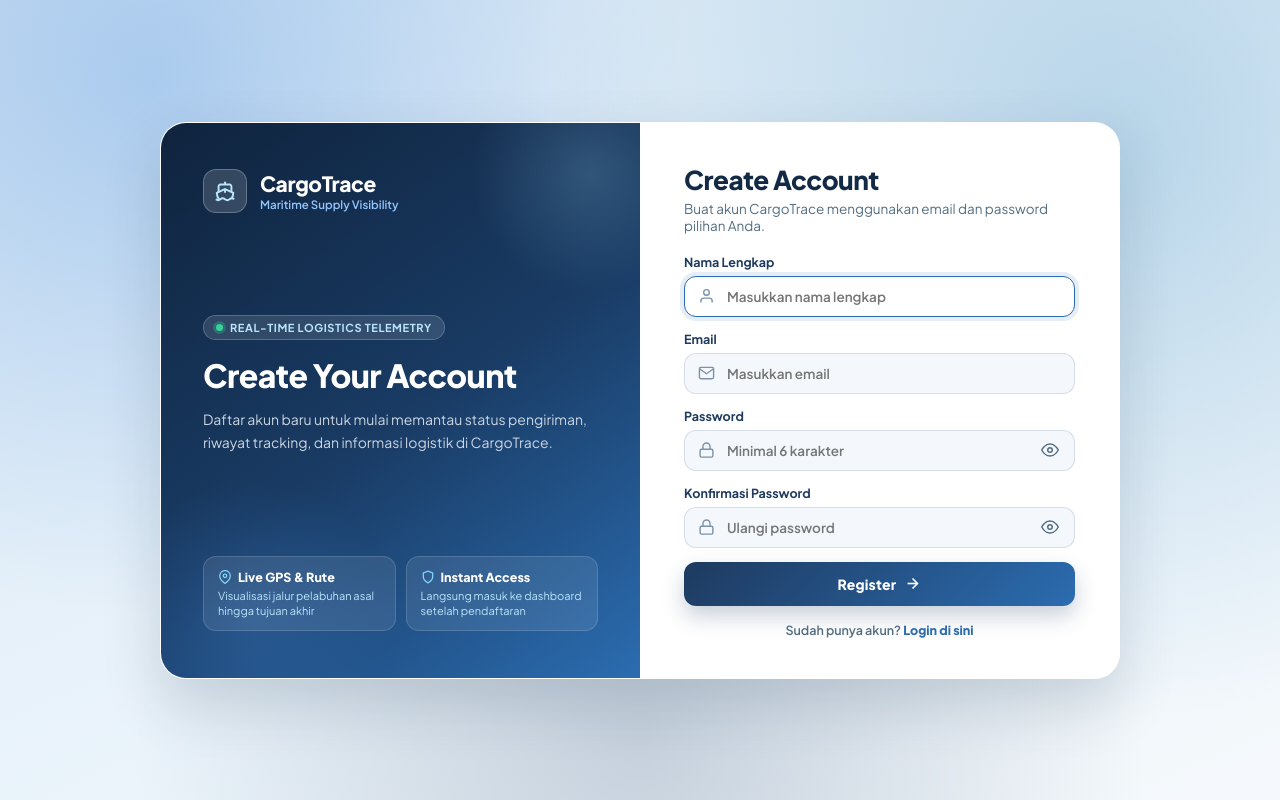
After one commit to mahzalenasarita870-bit/CargoTrace_Laravel, a Laravel app: page /register in a window 1280 px wide. The commit adds this page. Run offline with Laravel 12, Linux system fonts and the light colour scheme.

Commit message:
Add register view and link on login page

```diff
--- a/app/Http/Controllers/AuthController.php
+++ b/app/Http/Controllers/AuthController.php
@@ -2,8 +2,11 @@
 
 namespace App\Http\Controllers;
 
+use App\Models\User;
 use Illuminate\Http\Request;
 use Illuminate\Support\Facades\Auth;
+use Illuminate\Support\Facades\Hash;
+use Illuminate\Validation\Rules\Password;
 
 class AuthController extends Controller
 {
@@ -30,6 +33,32 @@ class AuthController extends Controller
         ])->onlyInput('email');
     }
 
+    public function showRegister()
+    {
+        return view('auth.register');
+    }
+
+    public function register(Request $request)
+    {
+        $validated = $request->validate([
+            'name' => ['required', 'string', 'max:255'],
+            'email' => ['required', 'string', 'email', 'max:255', 'unique:users,email'],
+            'password' => ['required', 'confirmed', Password::min(6)],
+        ]);
+
+        $user = User::create([
+            'name' => $validated['name'],
+            'email' => $validated['email'],
+            'password' => Hash::make($validated['password']),
+            'role' => 'customer',
+        ]);
+
+        Auth::login($user);
+        $request->session()->regenerate();
+
+        return redirect()->route('dashboard');
+    }
+
     public function logout(Request $request)
     {
         Auth::logout();
--- /dev/null
+++ b/resources/views/auth/register.blade.php
@@ -0,0 +1,577 @@
+<!DOCTYPE html>
+<html lang="id">
+<head>
+    <meta charset="UTF-8">
+    <meta name="viewport" content="width=device-width, initial-scale=1.0">
+    <title>Register — CargoTrace Maritime Visibility</title>
+
+    <!-- Google Fonts: Plus Jakarta Sans -->
+    <link rel="preconnect" href="https://fonts.googleapis.com">
+    <link rel="preconnect" href="https://fonts.gstatic.com" crossorigin>
+    <link href="https://fonts.googleapis.com/css2?family=Plus+Jakarta+Sans:wght@400;500;600;700;800&display=swap" rel="stylesheet">
+
+    <style>
+        :root {
+            --navy-deep: #132A46;
+            --navy-primary: #1E3A5F;
+            --ocean-blue: #2B6CB0;
+            --cerulean: #4A90E2;
+            --aqua-soft: #7FB3D5;
+            --ice-bg-1: #D4E4F2;
+            --ice-bg-2: #E8F2FA;
+            --ice-bg-3: #F5F9FC;
+            --glass-bg: rgba(255, 255, 255, 0.92);
+            --glass-border: rgba(255, 255, 255, 0.96);
+            --text-dark: #102A43;
+            --text-muted: #526D82;
+            --coral-err: #C53030;
+            --coral-bg: #FEE2E2;
+        }
+
+        * {
+            margin: 0;
+            padding: 0;
+            box-sizing: border-box;
+            font-family: 'Plus Jakarta Sans', -apple-system, BlinkMacSystemFont, sans-serif;
+        }
+
+        html, body {
+            width: 100%;
+            min-height: 100vh;
+        }
+
+        body {
+            background:
+                radial-gradient(circle at 12% 10%, rgba(74, 144, 226, 0.32), transparent 40%),
+                radial-gradient(circle at 88% 18%, rgba(127, 179, 213, 0.45), transparent 44%),
+                radial-gradient(circle at 50% 92%, rgba(30, 58, 95, 0.20), transparent 52%),
+                linear-gradient(155deg, var(--ice-bg-1) 0%, var(--ice-bg-2) 50%, var(--ice-bg-3) 100%);
+            display: flex;
+            align-items: center;
+            justify-content: center;
+            padding: 28px 20px;
+            color: var(--text-dark);
+        }
+
+        .ct-login-wrapper {
+            width: 100%;
+            max-width: 960px;
+            background: var(--glass-bg);
+            border: 1px solid var(--glass-border);
+            border-radius: 26px;
+            box-shadow: 0 24px 60px rgba(19, 42, 70, 0.16);
+            display: flex;
+            flex-direction: row;
+            overflow: hidden;
+        }
+
+        /* ================= LEFT MARITIME HERO PANEL ================= */
+        .ct-left-panel {
+            width: 50%;
+            flex: 0 0 50%;
+            background: linear-gradient(145deg, #0F233D 0%, #193B64 52%, #2B6CB0 100%);
+            color: #ffffff;
+            padding: 46px 42px;
+            display: flex;
+            flex-direction: column;
+            justify-content: space-between;
+            position: relative;
+            overflow: hidden;
+        }
+
+        .ct-left-panel::before {
+            content: '';
+            position: absolute;
+            top: -70px;
+            right: -70px;
+            width: 240px;
+            height: 240px;
+            border-radius: 50%;
+            background: radial-gradient(circle, rgba(127, 179, 213, 0.25) 0%, transparent 70%);
+            pointer-events: none;
+        }
+
+        .ct-left-panel::after {
+            content: '';
+            position: absolute;
+            bottom: -80px;
+            left: -50px;
+            width: 280px;
+            height: 280px;
+            border-radius: 50%;
+            background: radial-gradient(circle, rgba(74, 144, 226, 0.22) 0%, transparent 70%);
+            pointer-events: none;
+        }
+
+        .logo-row {
+            display: flex;
+            align-items: center;
+            gap: 13px;
+            position: relative;
+            z-index: 2;
+        }
+
+        .logo-icon {
+            width: 44px;
+            height: 44px;
+            border-radius: 13px;
+            background: rgba(255, 255, 255, 0.15);
+            border: 1px solid rgba(255, 255, 255, 0.25);
+            display: flex;
+            align-items: center;
+            justify-content: center;
+            color: #BAE6FD;
+            flex-shrink: 0;
+        }
+
+        .logo-title {
+            font-size: 21px;
+            font-weight: 800;
+            letter-spacing: -0.4px;
+            color: #ffffff;
+        }
+
+        .logo-sub {
+            font-size: 11.5px;
+            color: #93C5FD;
+            font-weight: 600;
+        }
+
+        .hero-copy {
+            position: relative;
+            z-index: 2;
+            margin: 32px 0;
+        }
+
+        .hero-pill {
+            display: inline-flex;
+            align-items: center;
+            gap: 7px;
+            background: rgba(255, 255, 255, 0.12);
+            border: 1px solid rgba(255, 255, 255, 0.20);
+            padding: 5px 12px;
+            border-radius: 999px;
+            font-size: 11px;
+            font-weight: 700;
+            letter-spacing: 0.6px;
+            text-transform: uppercase;
+            color: #BAE6FD;
+            margin-bottom: 16px;
+        }
+
+        .pulse-dot {
+            width: 7px;
+            height: 7px;
+            border-radius: 50%;
+            background: #34D399;
+            box-shadow: 0 0 0 3px rgba(52, 211, 153, 0.25);
+        }
+
+        .ct-left-panel h1 {
+            font-size: 32px;
+            font-weight: 800;
+            line-height: 1.2;
+            letter-spacing: -0.6px;
+            margin-bottom: 14px;
+            color: #ffffff;
+        }
+
+        .ct-left-panel p {
+            font-size: 14px;
+            line-height: 1.65;
+            color: #CBD5E1;
+        }
+
+        .feature-grid {
+            display: grid;
+            grid-template-columns: 1fr 1fr;
+            gap: 10px;
+            position: relative;
+            z-index: 2;
+        }
+
+        .feat-item {
+            background: rgba(255, 255, 255, 0.09);
+            border: 1px solid rgba(255, 255, 255, 0.14);
+            border-radius: 13px;
+            padding: 12px 14px;
+        }
+
+        .feat-title {
+            font-size: 12.5px;
+            font-weight: 800;
+            color: #ffffff;
+            margin-bottom: 3px;
+            display: flex;
+            align-items: center;
+            gap: 6px;
+        }
+
+        .feat-desc {
+            font-size: 11px;
+            color: #BAE6FD;
+            line-height: 1.4;
+        }
+
+        /* ================= RIGHT REGISTER FORM PANEL ================= */
+        .ct-right-panel {
+            width: 50%;
+            flex: 0 0 50%;
+            padding: 40px 44px;
+            background: #ffffff;
+            color: var(--text-dark);
+            display: flex;
+            flex-direction: column;
+            justify-content: center;
+        }
+
+        .ct-right-panel h2 {
+            font-size: 26px;
+            font-weight: 800;
+            color: var(--navy-deep);
+            letter-spacing: -0.5px;
+            margin-bottom: 4px;
+        }
+
+        .subtitle {
+            font-size: 13.5px;
+            color: var(--text-muted);
+            margin-bottom: 20px;
+        }
+
+        .error {
+            background: var(--coral-bg);
+            color: var(--coral-err);
+            border: 1px solid rgba(197, 48, 48, 0.22);
+            padding: 11px 14px;
+            border-radius: 12px;
+            font-size: 13px;
+            font-weight: 700;
+            margin-bottom: 16px;
+        }
+
+        .error ul {
+            margin-left: 18px;
+        }
+
+        .form-group {
+            margin-bottom: 14px;
+        }
+
+        label {
+            display: block;
+            font-size: 12.5px;
+            font-weight: 700;
+            color: var(--navy-primary);
+            margin-bottom: 6px;
+        }
+
+        .input-wrap {
+            position: relative;
+        }
+
+        .input-icon {
+            position: absolute;
+            left: 14px;
+            top: 50%;
+            transform: translateY(-50%);
+            width: 17px;
+            height: 17px;
+            stroke: #7B93A8;
+            stroke-width: 2;
+            fill: none;
+            pointer-events: none;
+        }
+
+        .ct-input {
+            width: 100%;
+            padding: 11px 42px;
+            border-radius: 12px;
+            border: 1.5px solid rgba(30, 58, 95, 0.14);
+            background: #F4F8FC;
+            font-size: 13.5px;
+            font-weight: 600;
+            color: var(--text-dark);
+            outline: none;
+            transition: all 0.2s ease;
+        }
+
+        .ct-input:focus {
+            background: #ffffff;
+            border-color: var(--ocean-blue);
+            box-shadow: 0 0 0 4px rgba(43, 108, 176, 0.12);
+        }
+
+        .btn-toggle-pw {
+            position: absolute;
+            right: 12px;
+            top: 50%;
+            transform: translateY(-50%);
+            background: transparent;
+            border: none;
+            color: var(--text-muted);
+            cursor: pointer;
+            padding: 4px;
+            display: flex;
+            align-items: center;
+            justify-content: center;
+        }
+
+        .btn-toggle-pw:hover {
+            color: var(--ocean-blue);
+        }
+
+        .btn-login {
+            width: 100%;
+            padding: 13px 18px;
+            margin-top: 6px;
+            border-radius: 12px;
+            border: none;
+            background: linear-gradient(135deg, var(--navy-primary) 0%, var(--ocean-blue) 100%);
+            color: #ffffff;
+            font-size: 14px;
+            font-weight: 800;
+            letter-spacing: 0.2px;
+            cursor: pointer;
+            display: flex;
+            align-items: center;
+            justify-content: center;
+            gap: 8px;
+            box-shadow: 0 10px 22px rgba(30, 58, 95, 0.24);
+            transition: all 0.2s ease;
+        }
+
+        .btn-login:hover {
+            transform: translateY(-1px);
+            box-shadow: 0 14px 26px rgba(30, 58, 95, 0.30);
+        }
+
+        .auth-switch {
+            margin-top: 16px;
+            text-align: center;
+            font-size: 12.5px;
+            font-weight: 600;
+            color: var(--text-muted);
+        }
+
+        .auth-switch a {
+            color: var(--ocean-blue);
+            font-weight: 800;
+            text-decoration: none;
+        }
+
+        .auth-switch a:hover {
+            text-decoration: underline;
+        }
+
+        @media (max-width: 820px) {
+            .ct-login-wrapper {
+                flex-direction: column;
+                max-width: 460px;
+            }
+            .ct-left-panel {
+                display: none;
+            }
+            .ct-right-panel {
+                width: 100%;
+                flex: 1 1 auto;
+                padding: 36px 28px;
+            }
+        }
+    </style>
+</head>
+<body>
+
+<div class="ct-login-wrapper">
+
+    <!-- Left Maritime Hero Panel -->
+    <div class="ct-left-panel">
+        <div class="logo-row">
+            <div class="logo-icon">
+                <svg width="22" height="22" viewBox="0 0 24 24" fill="none" stroke="currentColor" stroke-width="2.1">
+                    <path d="M2 21c.6.5 1.2 1 2.5 1 2.5 0 2.5-2 5-2 1.3 0 1.9.5 2.5 1 .6.5 1.2 1 2.5 1 2.5 0 2.5-2 5-2 1.3 0 1.9.5 2.5 1"/>
+                    <path d="M19.38 20A11.6 11.6 0 0 0 21 14l-9-4-9 4c0 2.9.94 5.34 2.81 7.76"/>
+                    <path d="M19 13V7a2 2 0 0 0-2-2H7a2 2 0 0 0-2 2v6"/>
+                    <path d="M12 10v4"/>
+                    <path d="M12 2v3"/>
+                </svg>
+            </div>
+            <div>
+                <div class="logo-title">CargoTrace</div>
+                <div class="logo-sub">Maritime Supply Visibility</div>
+            </div>
+        </div>
+
+        <div class="hero-copy">
+            <div class="hero-pill">
+                <span class="pulse-dot"></span>
+                Real-Time Logistics Telemetry
+            </div>
+
+            <h1>Create Your Account</h1>
+
+            <p>
+                Daftar akun baru untuk mulai memantau status pengiriman,
+                riwayat tracking, dan informasi logistik di CargoTrace.
+            </p>
+        </div>
+
+        <div class="feature-grid">
+            <div class="feat-item">
+                <div class="feat-title">
+                    <svg width="14" height="14" viewBox="0 0 24 24" fill="none" stroke="#7DD3FC" stroke-width="2.2">
+                        <path d="M21 10c0 7-9 13-9 13s-9-6-9-13a9 9 0 0 1 18 0z"/><circle cx="12" cy="10" r="3"/>
+                    </svg>
+                    Live GPS &amp; Rute
+                </div>
+                <div class="feat-desc">Visualisasi jalur pelabuhan asal hingga tujuan akhir</div>
+            </div>
+
+            <div class="feat-item">
+                <div class="feat-title">
+                    <svg width="14" height="14" viewBox="0 0 24 24" fill="none" stroke="#7DD3FC" stroke-width="2.2">
+                        <path d="M12 22s8-4 8-10V5l-8-3-8 3v7c0 6 8 10 8 10z"/>
+                    </svg>
+                    Instant Access
+                </div>
+                <div class="feat-desc">Langsung masuk ke dashboard setelah pendaftaran</div>
+            </div>
+        </div>
+    </div>
+
+    <!-- Right Register Form Panel -->
+    <div class="ct-right-panel">
+
+        <h2>Create Account</h2>
+
+        <p class="subtitle">
+            Buat akun CargoTrace menggunakan email dan password pilihan Anda.
+        </p>
+
+        @if ($errors->any())
+            <div class="error">
+                <ul>
+                    @foreach ($errors->all() as $error)
+                        <li>{{ $error }}</li>
+                    @endforeach
+                </ul>
+            </div>
+        @endif
+
+        <form action="{{ route('register.store') }}" method="POST">
+            @csrf
+
+            <div class="form-group">
+                <label for="name">Nama Lengkap</label>
+                <div class="input-wrap">
+                    <svg class="input-icon" viewBox="0 0 24 24">
+                        <path d="M20 21v-2a4 4 0 0 0-4-4H8a4 4 0 0 0-4 4v2"/>
+                        <circle cx="12" cy="7" r="4"/>
+                    </svg>
+                    <input
+                        type="text"
+                        id="name"
+                        name="name"
+                        class="ct-input"
+                        placeholder="Masukkan nama lengkap"
+                        value="{{ old('name') }}"
+                        required
+                        autofocus
+                    >
+                </div>
+            </div>
+
+            <div class="form-group">
+                <label for="email">Email</label>
+                <div class="input-wrap">
+                    <svg class="input-icon" viewBox="0 0 24 24">
+                        <path d="M4 4h16c1.1 0 2 .9 2 2v12c0 1.1-.9 2-2 2H4c-1.1 0-2-.9-2-2V6c0-1.1.9-2 2-2z"/>
+                        <polyline points="22,6 12,13 2,6"/>
+                    </svg>
+                    <input
+                        type="email"
+                        id="email"
+                        name="email"
+                        class="ct-input"
+                        placeholder="Masukkan email"
+                        value="{{ old('email') }}"
+                        required
+                    >
+                </div>
+            </div>
+
+            <div class="form-group">
+                <label for="password">Password</label>
+                <div class="input-wrap">
+                    <svg class="input-icon" viewBox="0 0 24 24">
+                        <rect x="3" y="11" width="18" height="11" rx="2" ry="2"/>
+                        <path d="M7 11V7a5 5 0 0 1 10 0v4"/>
+                    </svg>
+                    <input
+                        type="password"
+                        id="password"
+                        name="password"
+                        class="ct-input"
+                        placeholder="Minimal 6 karakter"
+                        required
+                    >
+                    <button type="button" class="btn-toggle-pw" onclick="togglePassword('password')" title="Tampilkan / Sembunyikan Password">
+                        <svg width="18" height="18" viewBox="0 0 24 24" fill="none" stroke="currentColor" stroke-width="2">
+                            <path d="M1 12s4-8 11-8 11 8 11 8-4 8-11 8-11-8-11-8z"/>
+                            <circle cx="12" cy="12" r="3"/>
+                        </svg>
+                    </button>
+                </div>
+            </div>
+
+            <div class="form-group">
+                <label for="password_confirmation">Konfirmasi Password</label>
+                <div class="input-wrap">
+                    <svg class="input-icon" viewBox="0 0 24 24">
+                        <rect x="3" y="11" width="18" height="11" rx="2" ry="2"/>
+                        <path d="M7 11V7a5 5 0 0 1 10 0v4"/>
+                    </svg>
+                    <input
+                        type="password"
+                        id="password_confirmation"
+                        name="password_confirmation"
+                        class="ct-input"
+                        placeholder="Ulangi password"
+                        required
+                    >
+                    <button type="button" class="btn-toggle-pw" onclick="togglePassword('password_confirmation')" title="Tampilkan / Sembunyikan Konfirmasi Password">
+                        <svg width="18" height="18" viewBox="0 0 24 24" fill="none" stroke="currentColor" stroke-width="2">
+                            <path d="M1 12s4-8 11-8 11 8 11 8-4 8-11 8-11-8-11-8z"/>
+                            <circle cx="12" cy="12" r="3"/>
+                        </svg>
+                    </button>
+                </div>
+            </div>
+
+            <button type="submit" class="btn-login">
+                <span>Register</span>
+                <svg width="17" height="17" viewBox="0 0 24 24" fill="none" stroke="currentColor" stroke-width="2.3">
+                    <line x1="5" y1="12" x2="19" y2="12"/>
+                    <polyline points="12 5 19 12 12 19"/>
+                </svg>
+            </button>
+        </form>
+
+        <div class="auth-switch">
+            Sudah punya akun? <a href="{{ route('login') }}">Login di sini</a>
+        </div>
+
+    </div>
+
+</div>
+
+<script>
+    function togglePassword(inputId) {
+        const passInput = document.getElementById(inputId);
+        if (!passInput) return;
+        passInput.type = passInput.type === 'password' ? 'text' : 'password';
+    }
+</script>
+
+</body>
+</html>
--- a/routes/web.php
+++ b/routes/web.php
@@ -15,8 +15,13 @@ use App\Models\AppNotification;
 
 Route::get('/', fn () => redirect()->route('login'));
 
-Route::get('/login', [AuthController::class, 'showLogin'])->name('login');
-Route::post('/login', [AuthController::class, 'login'])->name('login.process');
+Route::middleware('guest')->group(function () {
+    Route::get('/login', [AuthController::class, 'showLogin'])->name('login');
+    Route::post('/login', [AuthController::class, 'login'])->name('login.process');
+
+    Route::get('/register', [AuthController::class, 'showRegister'])->name('register');
+    Route::post('/register', [AuthController::class, 'register'])->name('register.store');
+});
 
 Route::middleware('auth')->group(function () {
     Route::post('/logout', [AuthController::class, 'logout'])->name('logout');
```
Also changed, not shown: resources/views/auth/login.blade.php (+23 -1 lines).
